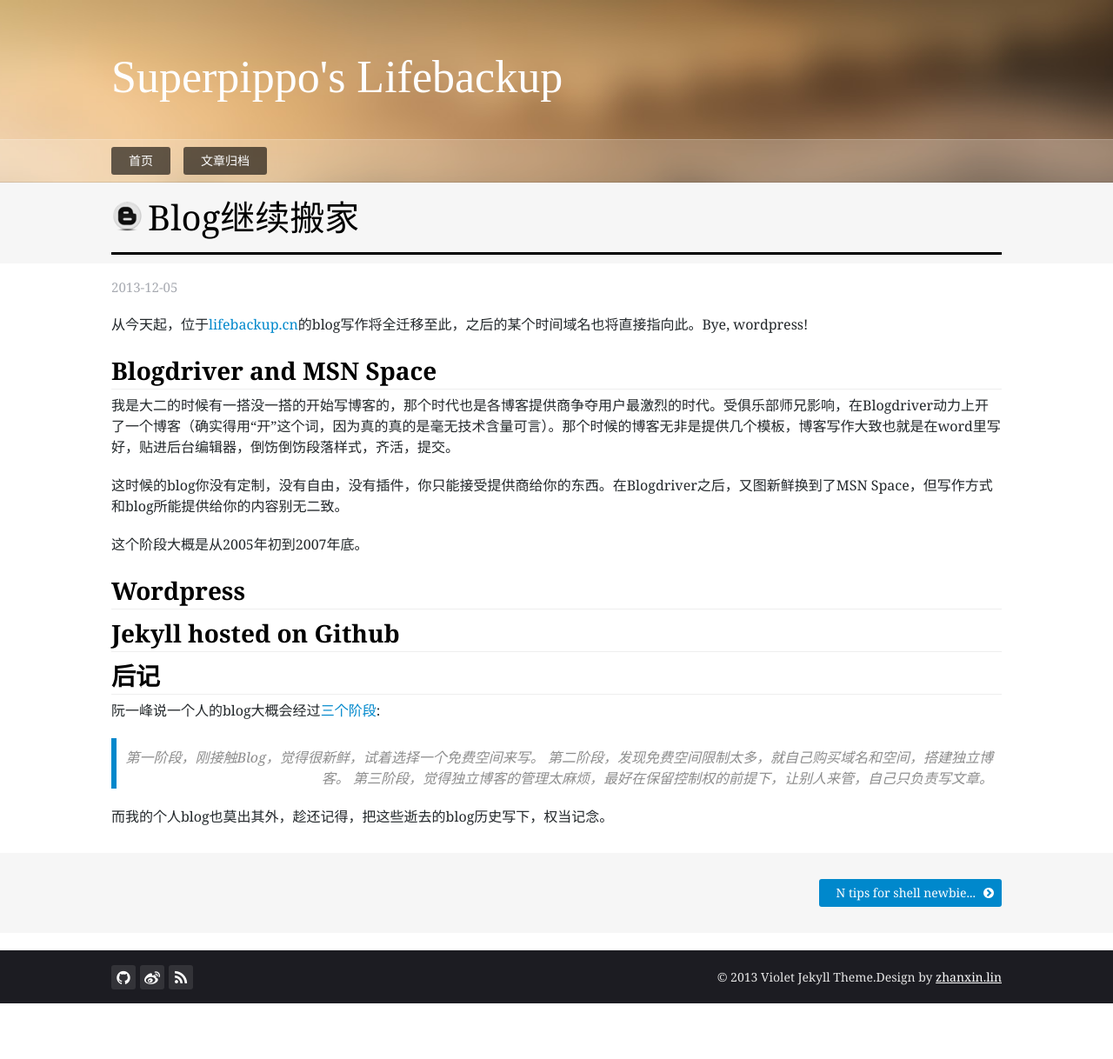
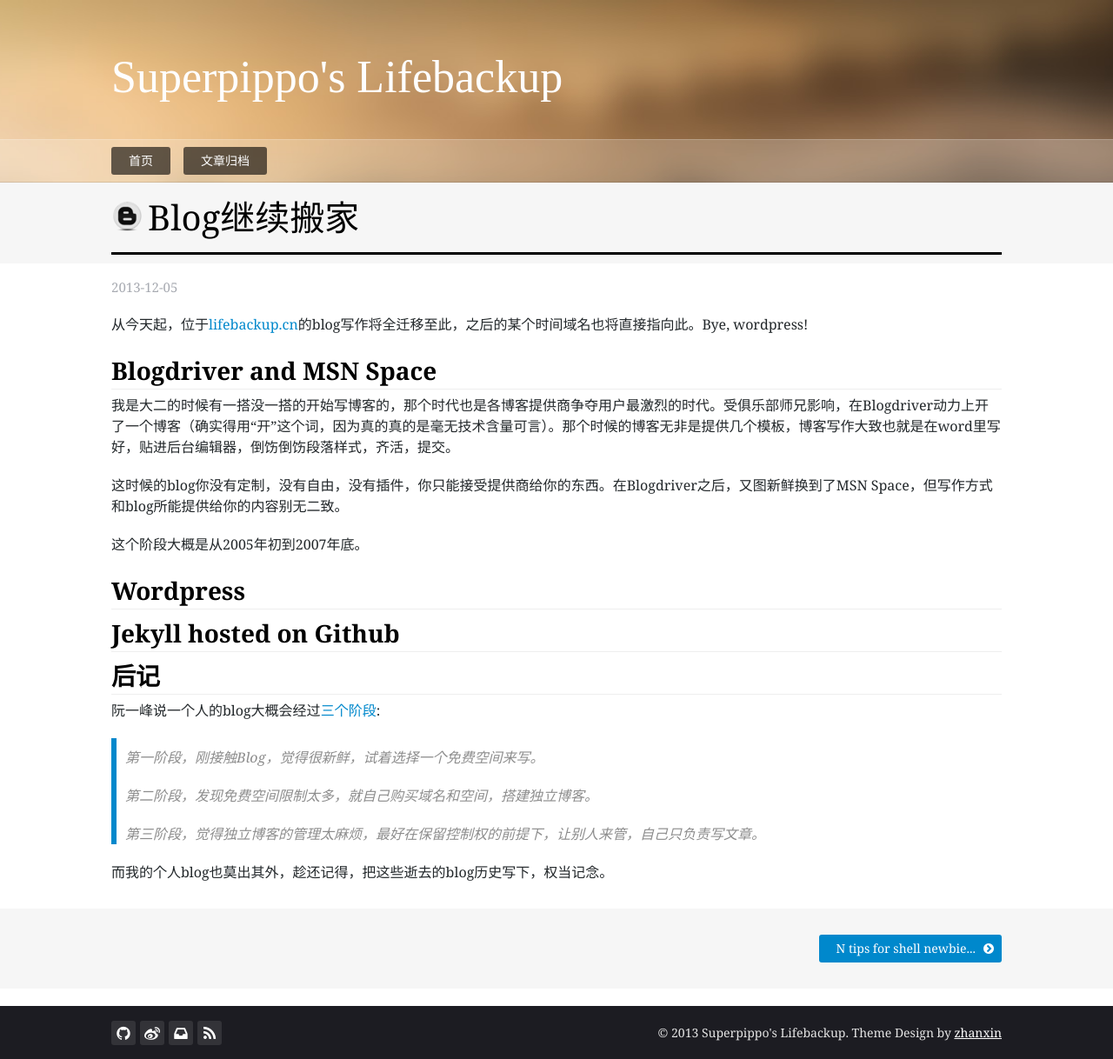
Before and after one commit to Huang-Wei/huang-wei.github.io, a Jekyll site: the page built from _posts/2013-12-05-blog-migration-history.md, in a window 1280 px wide. Shown: the whole page at 87% size. Built offline with Jekyll 4.4.1, drawn with Linux system fonts in a browser that asks for light colours; nearby versions of some CDN libraries; some web fonts are replaced; Markdown is read by kramdown in place of the engine named in the settings; before the commit the page ends 1154 px from its top, so only the background shows below that.

Commit message:
minor css change

```diff
--- a/_config.yml
+++ b/_config.yml
@@ -34,6 +34,8 @@
     url: http://github.com/huang-wei
   - class: fa-weibo
     url: http://weibo.com/hweicdl
+  - class: fa-inbox
+    url: mailto:superpippohw@gmail.com
   - class: fa-rss
     url: /atom.xml
 
--- a/_layouts/default.html
+++ b/_layouts/default.html
@@ -57,7 +57,7 @@
                     {% for link in site.follow %}
                     <a class="follow" href="{{ link.url }}" target="_blank"><i class="fa {{ link.class }}"></i></a>
                     {% endfor %}
-                    <p class="text">© 2013 Violet Jekyll Theme.Design by <a href="http://www.zhanxin.info">zhanxin.lin</a></p>
+                    <p class="text">© 2013 Superpippo's Lifebackup. Theme Design by <a href="http://www.zhanxin.info">zhanxin</a></p>
                 </div>
             </div>
         </footer>
--- a/_posts/2013-12-05-blog-migration-history.md
+++ b/_posts/2013-12-05-blog-migration-history.md
@@ -26,7 +26,9 @@
 阮一峰说一个人的blog大概会经过[三个阶段](http://www.ruanyifeng.com/blog/2012/08/blogging_with_jekyll.html):
 
 > 第一阶段，刚接触Blog，觉得很新鲜，试着选择一个免费空间来写。
+>
 > 第二阶段，发现免费空间限制太多，就自己购买域名和空间，搭建独立博客。
+>
 > 第三阶段，觉得独立博客的管理太麻烦，最好在保留控制权的前提下，让别人来管，自己只负责写文章。
 
 而我的个人blog也莫出其外，趁还记得，把这些逝去的blog历史写下，权当记念。
--- a/themes/violet/css/style.css
+++ b/themes/violet/css/style.css
@@ -62,6 +62,7 @@
 
 ins,a {
     text-decoration:none;
+    color: #21759b;
 }
 code,
 kbd,
@@ -79,6 +80,7 @@
 a:hover {
     color: #08c;
     text-decoration: underline;
+    background-color: rgb(208, 232, 244);
 }
 ::selection {
     background: #F4F4F6;
@@ -438,16 +440,17 @@
 .main-article h4 { font-size: 20px; margin-bottom: 20px; margin-top: 36px;}
 .main-article h5 { font-size: 18px; margin-bottom: 20px; margin-top: 36px;font-weight: bold; }
 .main-article pre {
-    margin: 30px 0px 30px 0px;
-    padding: 13px 20px;
+    margin: 10px 0px 10px 0px;
+    padding: 6px 10px;
     background-color: #F4F4F6;
     clear: both;
     color: #22272A;
     overflow: auto;
+    border: 1px solid #cccccc;
     font: 14px/22px Consolas, "Courier New", Courier, monospace;
-    -webkit-border-radius: 2px;
-       -moz-border-radius: 2px;
-            border-radius: 2px;
+    -webkit-border-radius: 4px;
+       -moz-border-radius: 4px;
+            border-radius: 4px;
 }
 .main-article code {
     background: #f6f6f6;
@@ -477,7 +480,7 @@
     margin: 10px 0 10px;
     border-left: 6px solid #0088cc;
     border-radius: 0 3px 3px 0;
-    text-align: right;
+    text-align: left;
     color: #8d8d8d;
     font-style: italic;
 }
```
